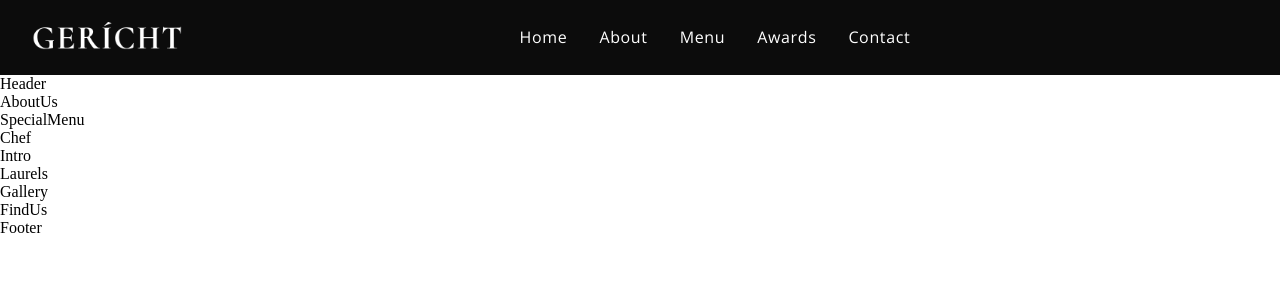
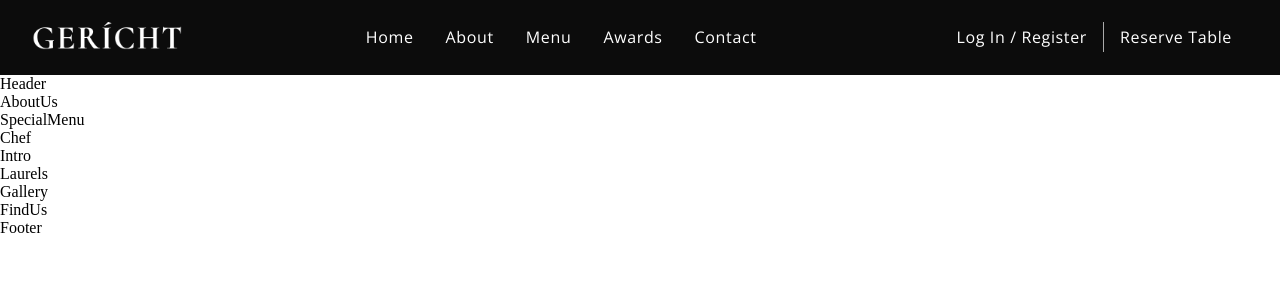
Before and after one commit to Hoffalypse/resaurant-template, a React (Create React App) app: page / in a window 1280 px wide. Shown: the top 300 px of the page. Built offline with nearby package versions, Linux system fonts and the light colour scheme; a web font is replaced by a local one.

Commit message:
navigation bar completed with styling and responsive

```diff
--- a/src/components/Navbar/Navbar.css
+++ b/src/components/Navbar/Navbar.css
@@ -31,3 +31,90 @@
 .app__navbar-links li:hover {
     color: var(--color-grey)
 }
+.app__navbar-login {
+    display: flex;
+    justify-content: flex-end;
+    align-items: center;
+}
+
+.app__navbar-login a {
+   margin: 0 1rem;
+   text-decoration: none;
+   transition: 0.5s ease;
+}
+.app__navbar-login a:hover {
+    border-bottom: 1px solid var(--color-golden);
+ }
+ .app__navbar-login div {
+    width: 1px;
+    height: 30px;
+    background-color: var(--color-grey);
+ }
+.app__navbar-smallscreen{
+    display: none;
+}
+.app__navbar-smallscreen_overlay {
+    position: fixed;
+    top:0;
+    left:0;
+    width: 100%;
+    height: 100vh;
+    background: var(--color-black);
+    transition: 0.5s ease;
+    flex-direction: column;
+    z-index: 5;
+}
+.app__navbar-smallscreen_overlay .overlay__close {
+    font-size: 27px;
+    color: var(--color-golden);
+    cursor: pointer;
+    position: absolute;
+    top:20px;
+    right:20px;
+}
+
+.app__navbar-smallscreen_links {
+    list-style: none;
+}
+.app__navbar-smallscreen_links li {
+    margin: 2rem;
+    cursor: pointer;
+    color: var(--color-golden);
+    font-size: 2rem;
+    text-align: center;
+    font-family: var(--font-base);
+}
+
+.app__navbar-smallscreen_links li:hover {
+    color: var(--color-white);
+}
+
+@media screen and (max-width: 2000px) {
+.app__navbar-logo image {
+    width: 210px;
+}
+}
+
+
+
+
+@media screen and (max-width: 1150px) {
+    .app__navbar-links {
+        display: none;
+    }
+    .app__navbar-smallscreen {
+        display: flex;
+    }
+}
+@media screen and (max-width: 650px) {
+.app__navbar{
+    padding: 1rem;
+}
+.app__navbar-login{
+    display: none;
+}
+.app__navbar-logo image {
+    width: 100px;
+}
+
+}
--- a/src/components/Navbar/Navbar.jsx
+++ b/src/components/Navbar/Navbar.jsx
@@ -1,24 +1,81 @@
-import React from 'react';
-import { GiHamburgerMenu } from 'react-icons/gi'
-import {MdOutlineRestaurantMenu} from 'react-icons/md'
+import React, { useState } from "react";
+import { GiHamburgerMenu } from "react-icons/gi";
+import { MdOutlineRestaurantMenu } from "react-icons/md";
 
-import images from '../../constants/images'
+import images from "../../constants/images";
 
-import './Navbar.css';
+import "./Navbar.css";
 
-const Navbar = () => (
-  <nav className='app__navbar'>
-    <div className='app__navbar-logo'>
-      <img src={images.gericht} alt='app logo'/>
-    </div>
-    <ul className='app__navbar-links'>
-      <li className='p__opensans'><a href='#home'>Home</a></li>
-      <li className='p__opensans'><a href='#about'>About</a></li>
-      <li className='p__opensans'><a href='#menu'>Menu</a></li>
-      <li className='p__opensans'><a href='#awards'>Awards</a></li>
-      <li className='p__opensans'><a href='#contact'>Contact</a></li>
-    </ul>
-  </nav>
-);
+const Navbar = () => {
+  const [toggleMenu, setToggleMenu] = useState(false);
+
+  return (
+    <nav className="app__navbar">
+      <div className="app__navbar-logo">
+        <img src={images.gericht} alt="app logo" />
+      </div>
+      <ul className="app__navbar-links">
+        <li className="p__opensans">
+          <a href="#home">Home</a>
+        </li>
+        <li className="p__opensans">
+          <a href="#about">About</a>
+        </li>
+        <li className="p__opensans">
+          <a href="#menu">Menu</a>
+        </li>
+        <li className="p__opensans">
+          <a href="#awards">Awards</a>
+        </li>
+        <li className="p__opensans">
+          <a href="#contact">Contact</a>
+        </li>
+      </ul>
+      <div className="app__navbar-login">
+        <a href="#login" className="p__opensans">
+          Log In / Register
+        </a>
+        <div></div>
+        <a href="/" className="p__opensans">
+          Reserve Table
+        </a>
+      </div>
+      <div className="app__navbar-smallscreen">
+        <GiHamburgerMenu
+          color="#fff"
+          fontSize={17}
+          onClick={() => setToggleMenu(true)}
+        />
+        {toggleMenu && (
+        <div className="app__navbar-smallscreen_overlay flex__center slide-bottom">
+          <MdOutlineRestaurantMenu
+            fontSize={27}
+            className="overlay__close"
+            onClick={() => setToggleMenu(false)}
+          />
+
+          <ul className="app__navbar-smallscreen_links">
+            <li className="p__opensans">
+              <a href="#home">Home</a>
+            </li>
+            <li className="p__opensans">
+              <a href="#about">About</a>
+            </li>
+            <li className="p__opensans">
+              <a href="#menu">Menu</a>
+            </li>
+            <li className="p__opensans">
+              <a href="#awards">Awards</a>
+            </li>
+            <li className="p__opensans">
+              <a href="#contact">Contact</a>
+            </li>
+          </ul>
+        </div>
+        )}
+      </div>
+    </nav>
+  );
+};
 
 export default Navbar;
```
